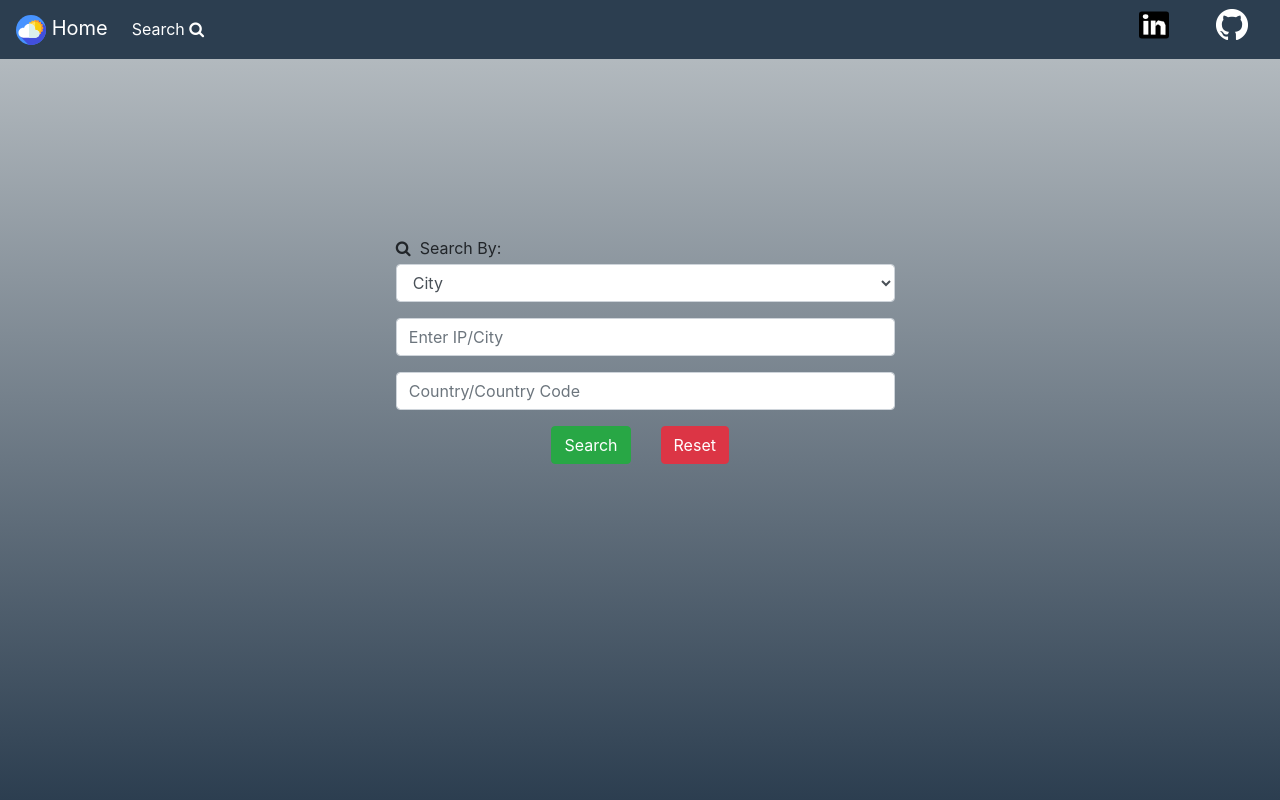
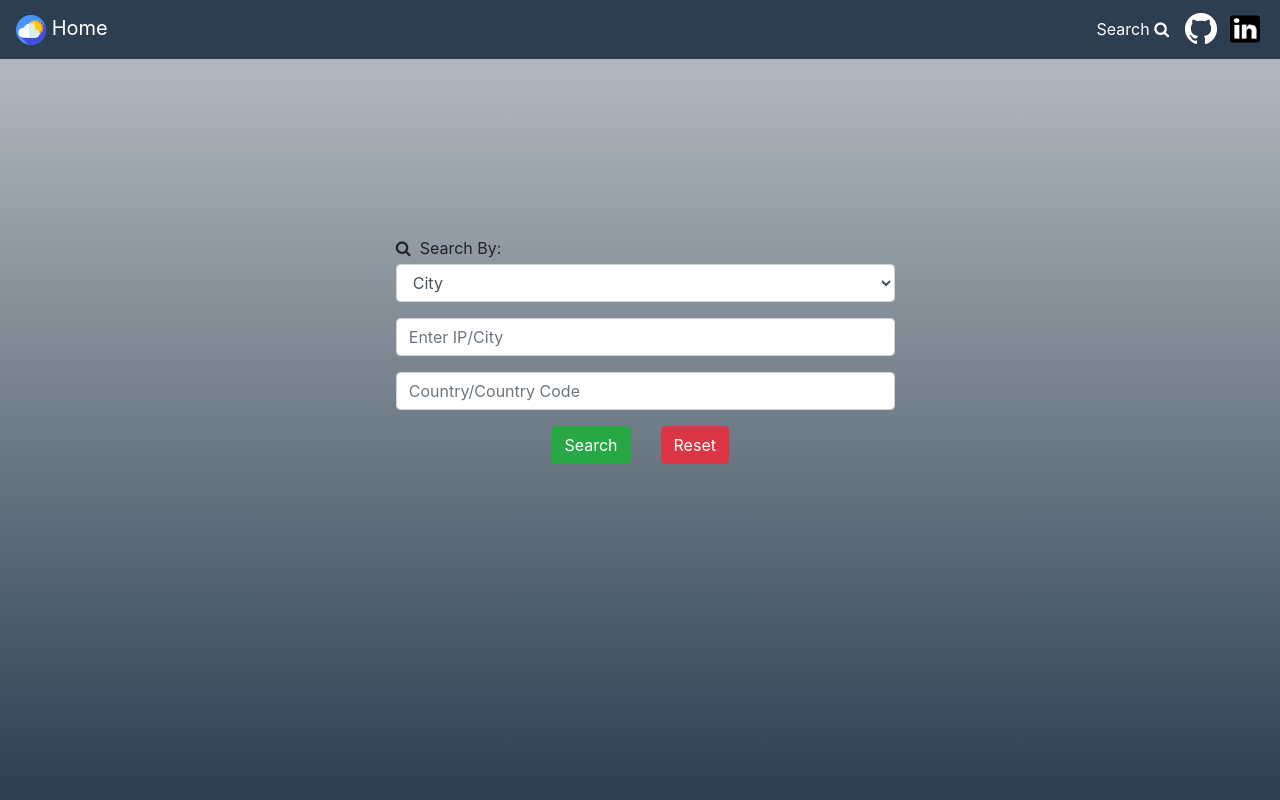
Before and after one commit to sukanta-27/OneStopWeather, a Flask app: page /search in a window 1280 px wide. Run offline with Flask 2, Linux system fonts and the light colour scheme; some libraries are stand-ins or nearby versions.

Commit message:
Improve nav-item spacing using bootstrap

```diff
--- a/static/style.css
+++ b/static/style.css
@@ -64,18 +64,8 @@ ul li a {
     color: #fff !important;
 }
 
-#githubLink {
-    position: absolute;
-    left: 95%;
-}
-
 #githubLink a {
     text-decoration: none;
-}
-
-#linkedinLink {
-    position: absolute;
-    left: 89%;
 }
 
 #linkedinLink a {
--- a/templates/base.html
+++ b/templates/base.html
@@ -27,16 +27,16 @@
             </button>
 
             <div class="collapse navbar-collapse" id="navbarSupportedContent">
-              <ul class="navbar-nav">
-                <li class="nav-item">
+              <ul class="navbar-nav ml-auto">
+                <li class="nav-item pr-2">
                     <a class="nav-link " href="{{url_for('search')}}">Search <i class="fa fa-search"></i> </a>
                 </li>
-                <li class="navbar-item" id="githubLink">
+                <li class="navbar-item pr-2 py-1" id="githubLink">
                     <a href="https://github.com/sukanta-27/Weather-App" target="_blank">
                         <img src="/static/assets/GitHub.png" alt="githubLink">&nbsp;
                     </a>
                 </li>
-                <li class="navbar-item" id="linkedinLink">
+                <li class="navbar-item py-1" id="linkedinLink">
                     <a href="https://www.linkedin.com/in/sukanta-roy-448a5856" target="_blank">
                         <img src="/static/assets/LinkedIn.svg" alt="linkedin" height="32px" width="30px">&nbsp;
                     </a>
```
